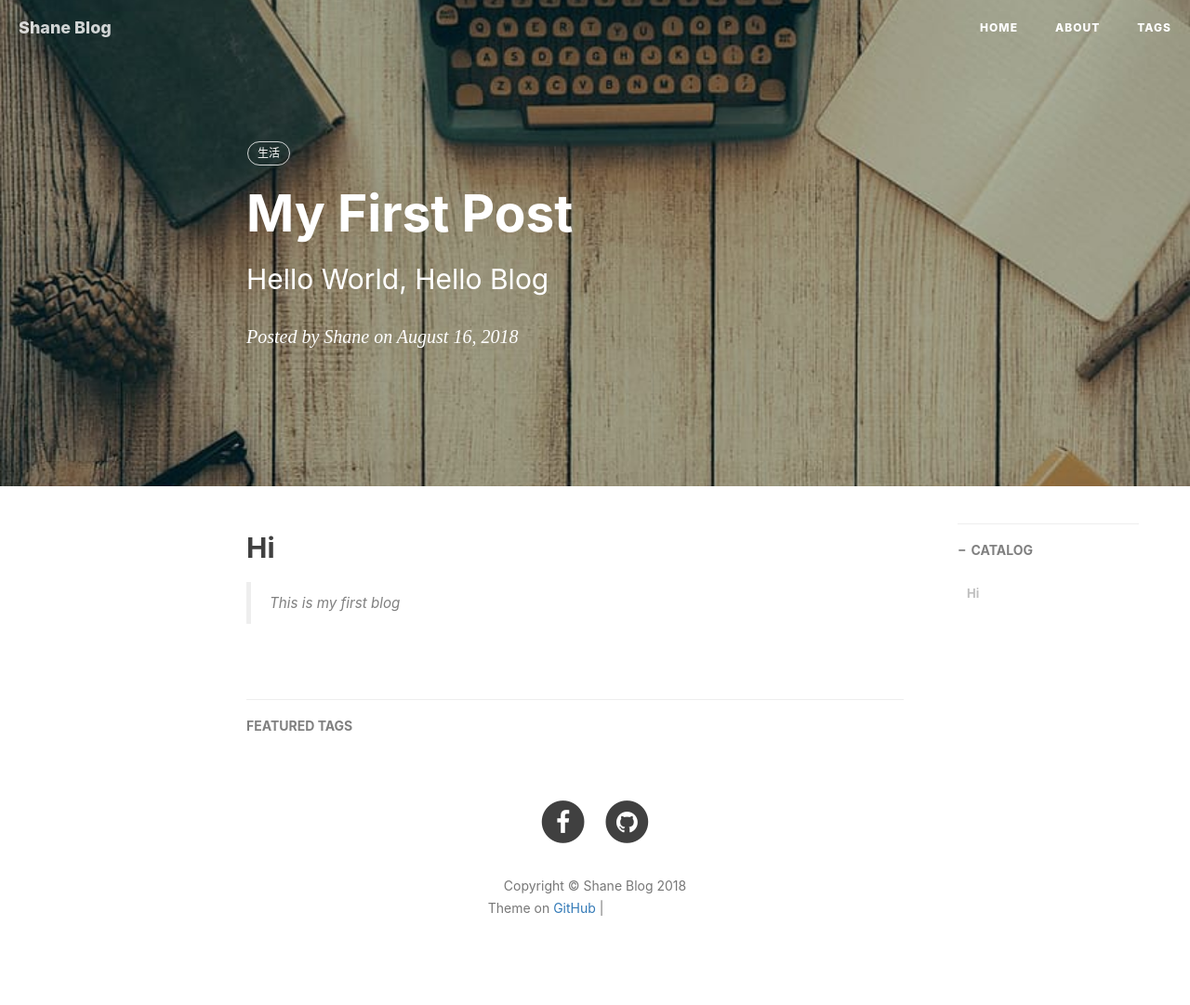
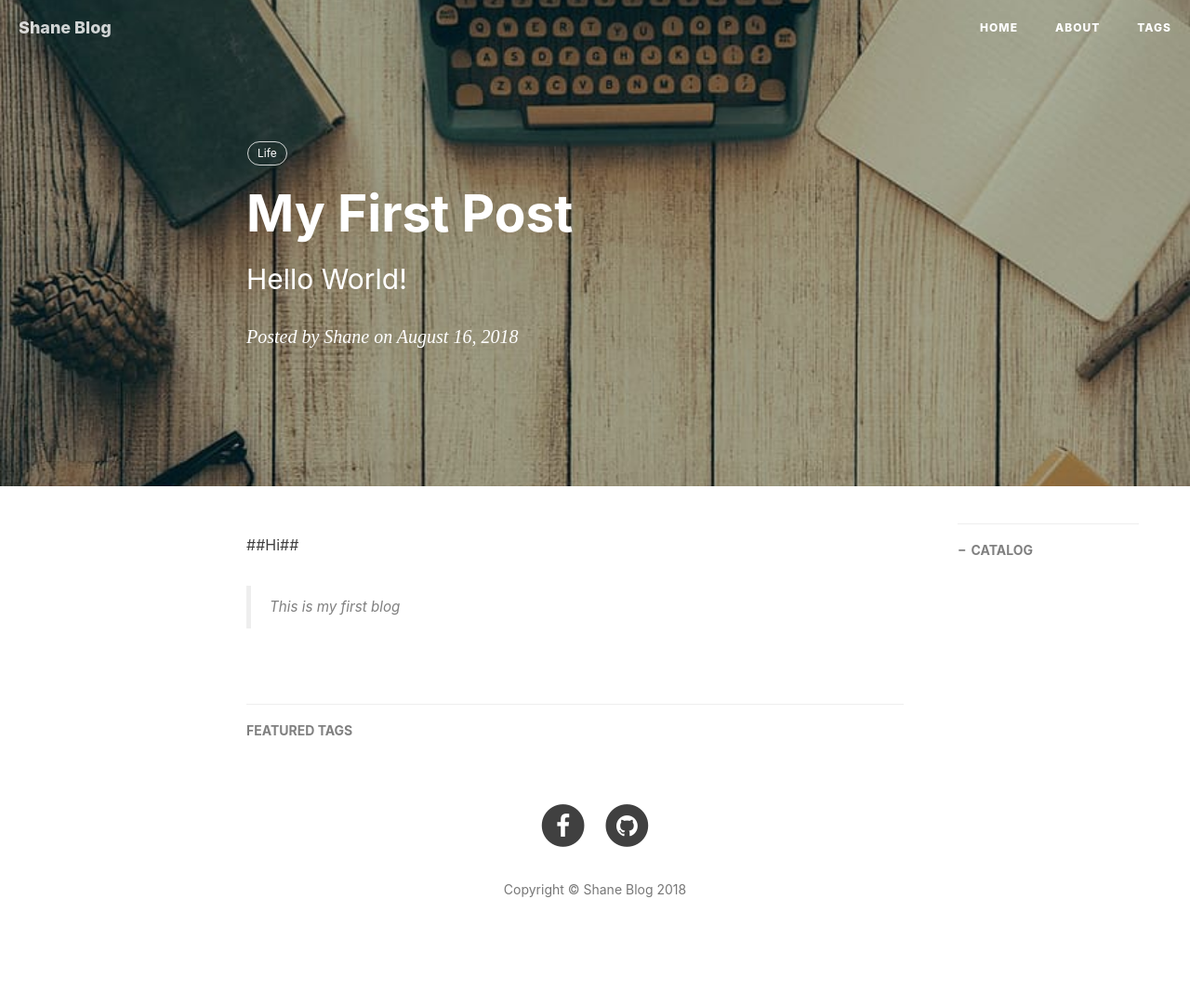
Before and after one commit to wirybeaver/wirybeaver.github.io, a Jekyll site: the page built from _posts/2018-08-16-hello.md, in a window 1280 px wide. Shown: the whole page at 93% size. Built offline with Jekyll 4.4.1, drawn with Linux system fonts in a browser that asks for light colours; nearby versions of some CDN libraries; comment, search, counter and statistics services are not loaded; grey boxes are pictures that could not be loaded.

Commit message:
update foot

```diff
--- a/_includes/footer.html
+++ b/_includes/footer.html
@@ -92,13 +92,13 @@
                 </ul>
                 <p class="copyright text-muted">
                     Copyright &copy; {{ site.title }} {{ site.time | date: '%Y' }}
-                    <br>
+<!--                     <br>
                     Theme on <a href="{{ site.github_repo }}">GitHub</a> |
                     <iframe
                         style="margin-left: 2px; margin-bottom:-5px;"
                         frameborder="0" scrolling="0" width="100px" height="20px"
                         src="https://ghbtns.com/github-btn.html?user={{ site.github_username }}&repo={{ site.github_username }}.github.io&type=star&count=true" >
-                    </iframe>
+                    </iframe> -->
                 </p>
             </div>
         </div>
--- a/_posts/2018-08-16-hello.md
+++ b/_posts/2018-08-16-hello.md
@@ -1,14 +1,14 @@
 ---
 layout:     post
 title:      My First Post
-subtitle:   Hello World, Hello Blog
+subtitle:   Hello World!
 date:       2018-08-16
 author:     Shane
 header-img: img/bg-desk.jpg
 catalog: true
 tags:
-    - 生活
+    - Life
 ---
 
-## Hi ##
+##Hi##
 > This is my first blog
--- a/about.html
+++ b/about.html
@@ -12,7 +12,7 @@ header-img: "img/bg-mac.jpg"
 </select> -->
 
 <!-- Chinese Version -->
-<div class="zh post-container">
+<div class="en post-container">
 
     <!--copied from markdown -->
     <blockquote><p>Fake it till make it</p></blockquote>
--- a/offline.html
+++ b/offline.html
@@ -1,7 +1,8 @@
 ---
 layout: default
 description: "I am maintaining the website ..."
-header-img: "img/404-bg.jpg"
+header-img: "img/bg-debug.jpg"
+permant-link: /offline.html
 ---
 
 
```
